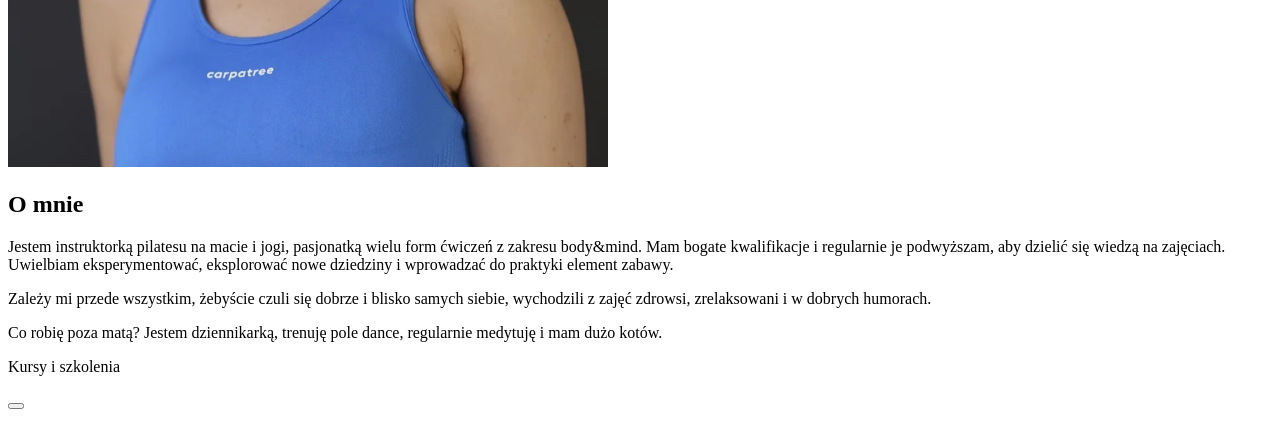
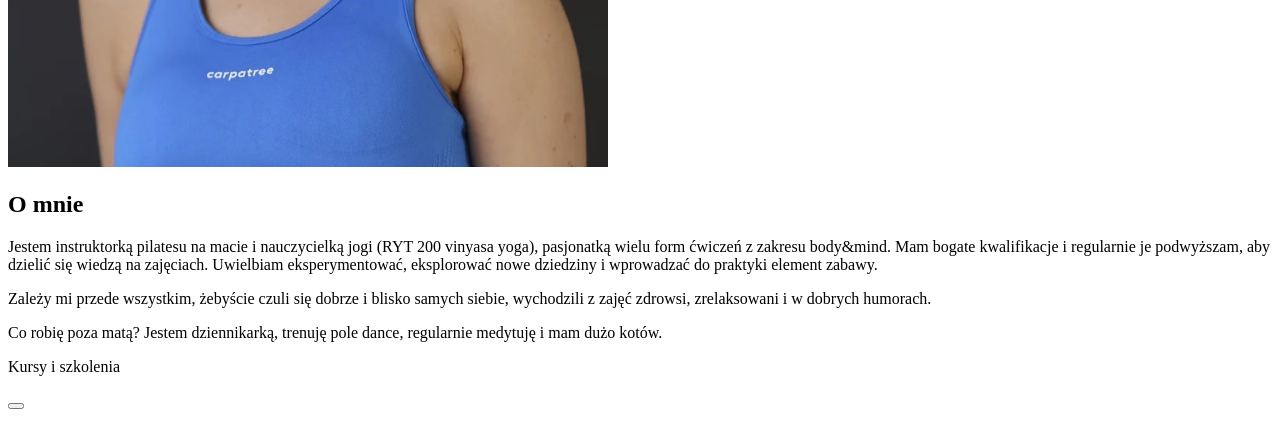
Before and after one commit to berwasz/jogawmarkach, a Symfony app: template templates/hp.html.twig in a window 1280 px wide. Shown: the part 1149-1573 px from the top of the page. Run offline with Twig, Linux system fonts and the light colour scheme; the template is opened without the code that fills it, so the values that code supplies are empty; some libraries are stand-ins or nearby versions.

Commit message:
ryt 200 again

```diff
--- a/templates/hp.html.twig
+++ b/templates/hp.html.twig
@@ -108,7 +108,7 @@
                         <div data-aos="fade-up" class="col-md-6 gx-5 mb-4">
                             <h2><strong>O mnie</strong></h2>
                             <p class="lead">
-                            Jestem instruktorką pilatesu na macie i jogi, pasjonatką wielu form ćwiczeń z zakresu body&mind.
+                            Jestem instruktorką pilatesu na macie i nauczycielką jogi (RYT 200 vinyasa yoga), pasjonatką wielu form ćwiczeń z zakresu body&mind.
                             Mam bogate kwalifikacje <i id="ikonaKwalifikacje" class="bi bi-info-circle-fill" title="Lista kursów i szkoleń" data-bs-toggle="modal" data-bs-target="#kwalifikacje"></i>
                              i regularnie je podwyższam, aby dzielić się wiedzą na zajęciach. Uwielbiam eksperymentować,
                             eksplorować nowe dziedziny i wprowadzać do praktyki element zabawy.
```
